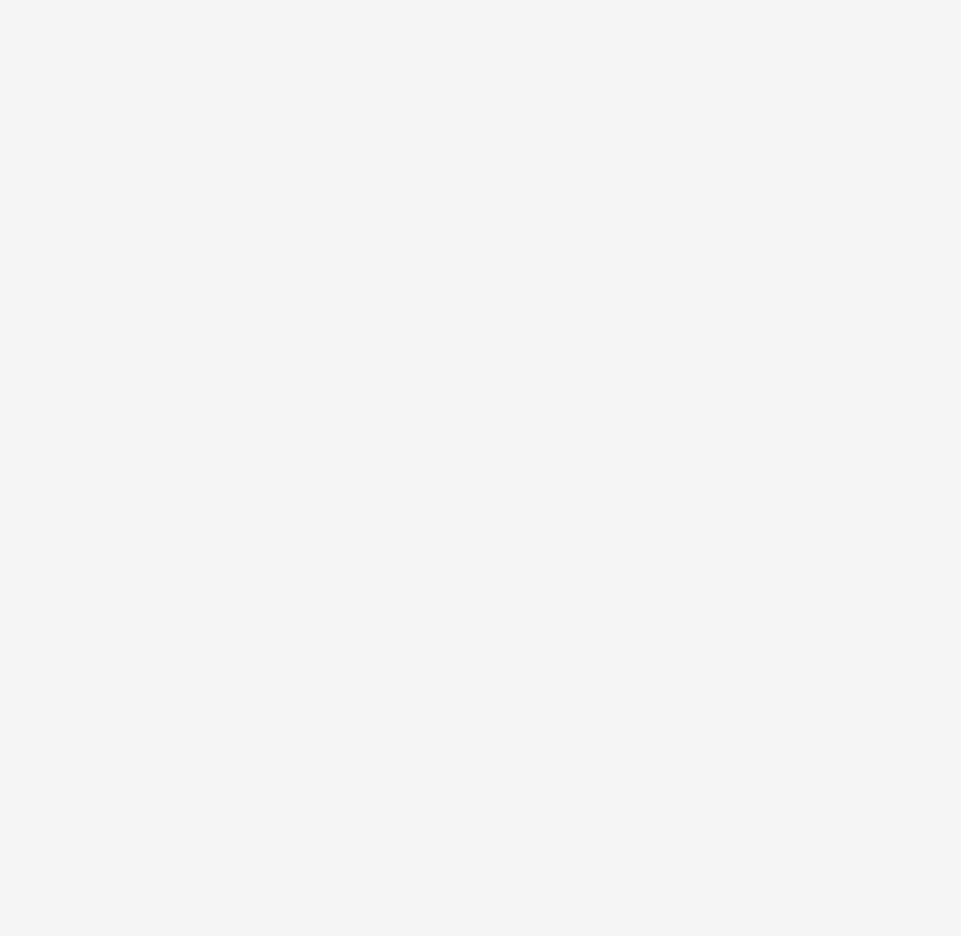
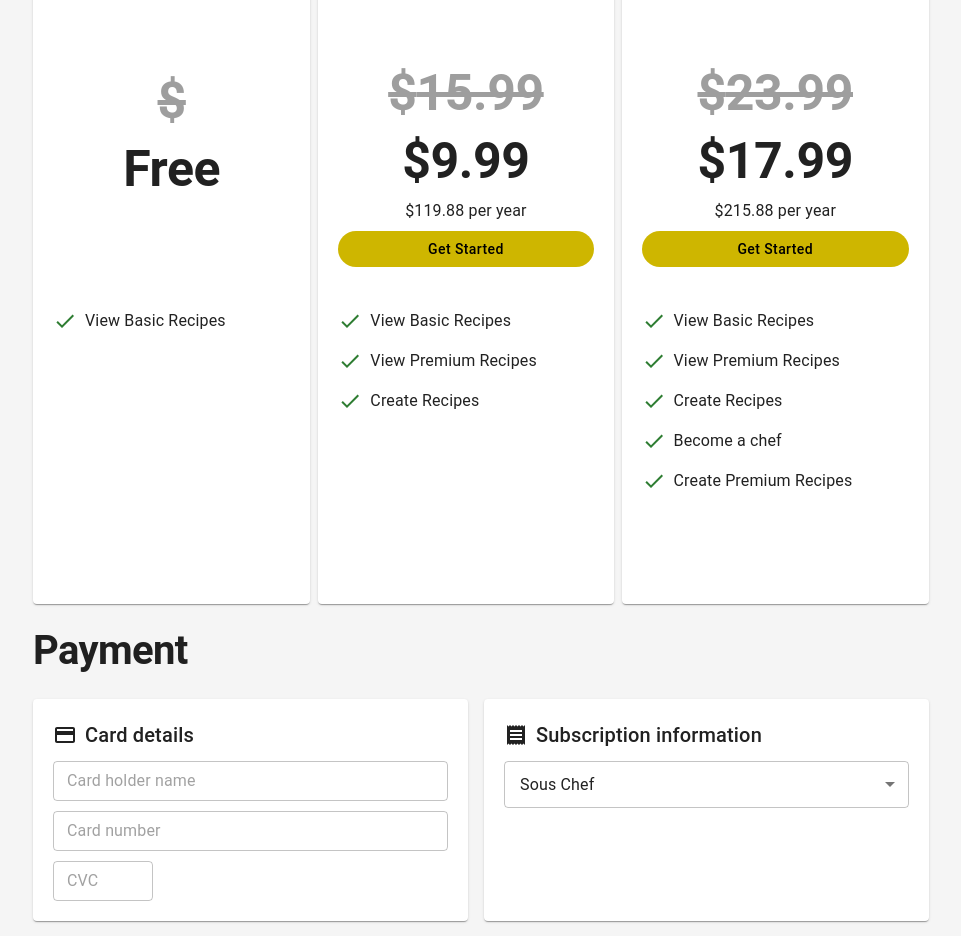
Before and after one commit to CedricAOUN/projet-fil-rouge-cc, a React (Vite) app: page /premium in a window 1280 px wide. Shown: the part 240-1176 px from the top of the page, without its empty margins (159-1120 px from the left). Before the commit the page ends 800 px from the top, so only its background shows below. Built offline with nearby package versions, Linux system fonts and the light colour scheme.

Commit message:
added basic premium page

```diff
--- a/src/App.jsx
+++ b/src/App.jsx
@@ -1,54 +1,57 @@
-import React, { useState, useMemo, useEffect } from 'react'
-import { Route, BrowserRouter, Routes } from 'react-router-dom'
-import './App.css'
-import Header from './components/Header/Header'
-import SingleRecipePage from './pages/SingleRecipePage/SingleRecipePage'
-import RecipeCreateForm from './pages/RecipeCreateForm/RecipeCreateForm'
-import PremiumCard from './components/PremiumCard/PremiumCard'
-import { CssBaseline, ThemeProvider } from '@mui/material'
-import getTheme from './theme/muiTheme'
+import React, { useState, useMemo, useEffect } from 'react';
+import { Route, BrowserRouter, Routes } from 'react-router-dom';
+import './App.css';
+import Header from './components/Header/Header';
+import SingleRecipePage from './pages/SingleRecipePage/SingleRecipePage';
+import RecipeCreateForm from './pages/RecipeCreateForm/RecipeCreateForm';
+import PremiumCard from './components/PremiumCard/PremiumCard';
+import { CssBaseline, ThemeProvider } from '@mui/material';
+import getTheme from './theme/muiTheme';
+import PremiumPage from './pages/PremiumPage/PremiumPage';
 
 function App() {
   // Get stored preference or fall back to system preference
   const getInitialMode = () => {
-    const savedMode = localStorage.getItem('theme-mode')
+    const savedMode = localStorage.getItem('theme-mode');
     if (savedMode) {
-      return savedMode
+      return savedMode;
     }
-    return window.matchMedia('(prefers-color-scheme: dark)').matches ? 'dark' : 'light'
-  }
+    return window.matchMedia('(prefers-color-scheme: dark)').matches
+      ? 'dark'
+      : 'light';
+  };
 
-  const [mode, setMode] = useState(getInitialMode)
+  const [mode, setMode] = useState(getInitialMode);
 
   // Save theme preference to localStorage when it changes
   useEffect(() => {
-    localStorage.setItem('theme-mode', mode)
-  }, [mode])
+    localStorage.setItem('theme-mode', mode);
+  }, [mode]);
 
   // Listen for changes to the system preference (only if user hasn't explicitly set a preference)
   useEffect(() => {
-    const mediaQuery = window.matchMedia('(prefers-color-scheme: dark)')
+    const mediaQuery = window.matchMedia('(prefers-color-scheme: dark)');
 
     const handleChange = (e) => {
       // Only update if there's no saved preference
       if (!localStorage.getItem('theme-mode')) {
-        setMode(e.matches ? 'dark' : 'light')
+        setMode(e.matches ? 'dark' : 'light');
       }
-    }
+    };
 
-    mediaQuery.addEventListener('change', handleChange)
+    mediaQuery.addEventListener('change', handleChange);
     return () => {
-      mediaQuery.removeEventListener('change', handleChange)
-    }
-  }, [])
+      mediaQuery.removeEventListener('change', handleChange);
+    };
+  }, []);
 
   // Generate the theme based on the current mode
-  const theme = useMemo(() => getTheme(mode), [mode])
+  const theme = useMemo(() => getTheme(mode), [mode]);
 
   // Toggle between light and dark themes
   const toggleMode = () => {
-    setMode((prevMode) => (prevMode === 'light' ? 'dark' : 'light'))
-  }
+    setMode((prevMode) => (prevMode === 'light' ? 'dark' : 'light'));
+  };
 
   return (
     <ThemeProvider theme={theme}>
@@ -57,18 +60,18 @@ function App() {
       <main>
         <BrowserRouter>
           <Routes>
-            <Route path="/" element={<PremiumCard />} />
-            <Route path="/recipes" element={<></>} />
-            <Route path="/recipe/:id" element={<SingleRecipePage />} />
-            <Route path="/recipe-create" element={<RecipeCreateForm />} />
-            <Route path="/experts" element={<></>} />
-            <Route path="/experts/:id" element={<></>} />
-            <Route path="/premium" element={<></>} />
+            <Route path='/' element={<PremiumCard />} />
+            <Route path='/recipes' element={<></>} />
+            <Route path='/recipe/:id' element={<SingleRecipePage />} />
+            <Route path='/recipe-create' element={<RecipeCreateForm />} />
+            <Route path='/experts' element={<></>} />
+            <Route path='/experts/:id' element={<></>} />
+            <Route path='/premium' element={<PremiumPage />} />
           </Routes>
         </BrowserRouter>
       </main>
     </ThemeProvider>
-  )
+  );
 }
 
-export default App
+export default App;
--- /dev/null
+++ b/src/pages/PremiumPage/PremiumPage.jsx
@@ -0,0 +1,172 @@
+import {
+  Button,
+  MenuItem,
+  Paper,
+  Select,
+  Stack,
+  TextField,
+  Typography,
+  useMediaQuery,
+} from '@mui/material';
+import DoneIcon from '@mui/icons-material/Done';
+import CreditCardIcon from '@mui/icons-material/CreditCard';
+import ReceiptIcon from '@mui/icons-material/Receipt';
+import React, { useRef, useState } from 'react';
+
+const PREMIUM_TIERS = [
+  {
+    id: 'home-cook',
+    title: 'Home Cook',
+    price: 0,
+    prevPrice: null,
+    features: ['View Basic Recipes'],
+    isSelectable: false,
+  },
+  {
+    id: 'sous-chef',
+    title: 'Sous Chef',
+    price: 9.99,
+    prevPrice: 15.99,
+    features: ['View Basic Recipes', 'View Premium Recipes', 'Create Recipes'],
+    isSelectable: true,
+    isPopular: true,
+  },
+  {
+    id: 'master-chef',
+    title: 'Master Chef',
+    price: '17.99',
+    prevPrice: '23.99',
+    features: [
+      'View Basic Recipes',
+      'View Premium Recipes',
+      'Create Recipes',
+      'Become a chef',
+      'Create Premium Recipes',
+    ],
+    isSelectable: true,
+  },
+];
+
+function PremiumPage() {
+  const isMobile = useMediaQuery('(max-width:900px)');
+  const paymentSectionRef = useRef(null);
+  const [selectedTier, setSelectedTier] = useState('sous-chef');
+
+  const handleTierSelect = (id) => {
+    setSelectedTier(id);
+    paymentSectionRef.current?.scrollIntoView({ behaviour: 'smooth' });
+  };
+
+  return (
+    <Stack gap={3}>
+      <Typography variant='h1'>Premium</Typography>
+      <Stack direction={isMobile ? 'column' : 'row'} width='100%' gap={1}>
+        {PREMIUM_TIERS.map((tier, index) => (
+          <Paper
+            key={index}
+            sx={{
+              flexGrow: 1,
+              textAlign: 'center',
+              display: 'grid',
+              gridTemplateRows: '1fr 2fr 3fr',
+              gap: '10px',
+            }}
+          >
+            <Typography variant='h4' fontWeight={700}>
+              {tier.title}
+            </Typography>
+
+            <Stack justifyContent={'center'} height='100%' gap={1}>
+              <Typography
+                variant='h2'
+                fontSize={50}
+                color='text.disabled'
+                sx={{ textDecoration: 'line-through' }}
+              >
+                ${tier?.prevPrice}
+              </Typography>
+              <Typography
+                variant='h2'
+                fontSize={50}
+                mb={tier.price === 0 ? '60px' : undefined}
+              >
+                {tier?.price !== 0 ? `$${tier.price}` : 'Free'}
+              </Typography>
+              {tier.price !== 0 && (
+                <Typography
+                  variant='subtitle'
+                  mb={tier.price === 'Free' ? '60px' : undefined}
+                >
+                  ${tier.price * 12} per year
+                </Typography>
+              )}
+              {tier?.isSelectable && (
+                <Button onClick={() => handleTierSelect(tier.id)}>
+                  Get Started
+                </Button>
+              )}
+            </Stack>
+            <Stack mt={4} gap={2}>
+              {tier?.features?.map((feat, index) => (
+                <Stack direction='row' gap={1} key={index}>
+                  <DoneIcon color='success' />
+                  <Typography variant='subtitle'>{feat}</Typography>
+                </Stack>
+              ))}
+            </Stack>
+          </Paper>
+        ))}
+      </Stack>
+      <Typography variant='h1' ref={paymentSectionRef}>
+        Payment
+      </Typography>
+      <Stack direction='row' width='100%' gap={2}>
+        <Paper
+          sx={{
+            maxWidth: '500px',
+            flexGrow: 1,
+            gap: '10px',
+            display: 'flex',
+            flexDirection: 'column',
+          }}
+        >
+          <Stack direction='row' alignItems={'center'} gap={1}>
+            <CreditCardIcon />
+            <Typography variant='h6'>Card details</Typography>
+          </Stack>
+          <TextField placeholder='Card holder name' size='small' />
+          <TextField placeholder='Card number' size='small' />
+          <TextField
+            placeholder='CVC'
+            size='small'
+            sx={{ maxWidth: '100px' }}
+          />
+        </Paper>
+        <Paper
+          sx={{
+            flexGrow: 1,
+            gap: '10px',
+            display: 'flex',
+            flexDirection: 'column',
+          }}
+        >
+          <Stack direction='row' alignItems={'center'} gap={1}>
+            <ReceiptIcon />
+            <Typography variant='h6'>Subscription information</Typography>
+          </Stack>
+          <Select
+            fullWidth
+            size='small'
+            value={selectedTier}
+            onChange={(e) => setSelectedTier(e.target.value)}
+          >
+            <MenuItem value='sous-chef'>Sous Chef</MenuItem>
+            <MenuItem value='master-chef'>Master Chef</MenuItem>
+          </Select>
+        </Paper>
+      </Stack>
+    </Stack>
+  );
+}
+
+export default PremiumPage;
--- a/src/theme/muiTheme.js
+++ b/src/theme/muiTheme.js
@@ -113,6 +113,7 @@ const getTheme = (mode) => {
         primary: mode === 'light' ? 'rgba(0, 0, 0, 0.87)' : '#ffffff',
         secondary:
           mode === 'light' ? 'rgba(0, 0, 0, 0.6)' : 'rgba(255, 255, 255, 0.7)',
+        disabled: 'rgb(158, 158, 158)',
       },
     },
     ...commonSettings,
```
